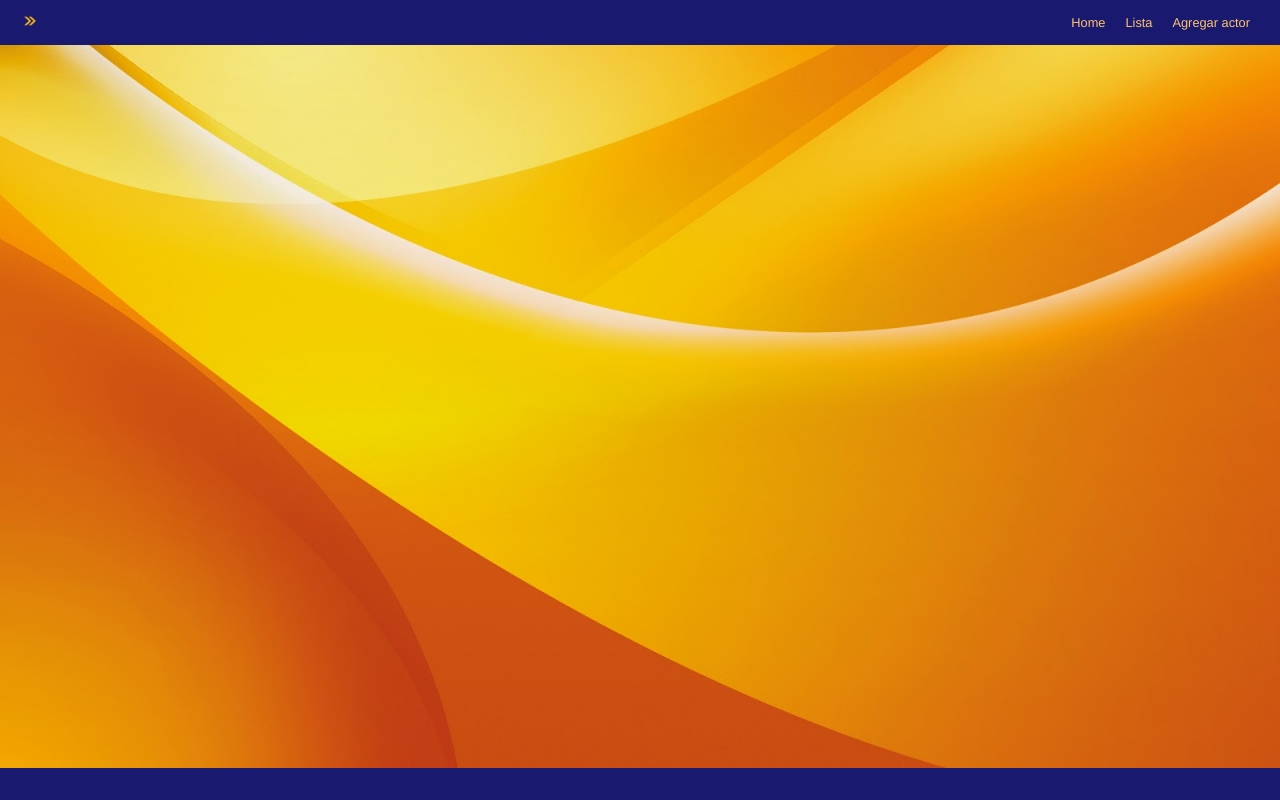
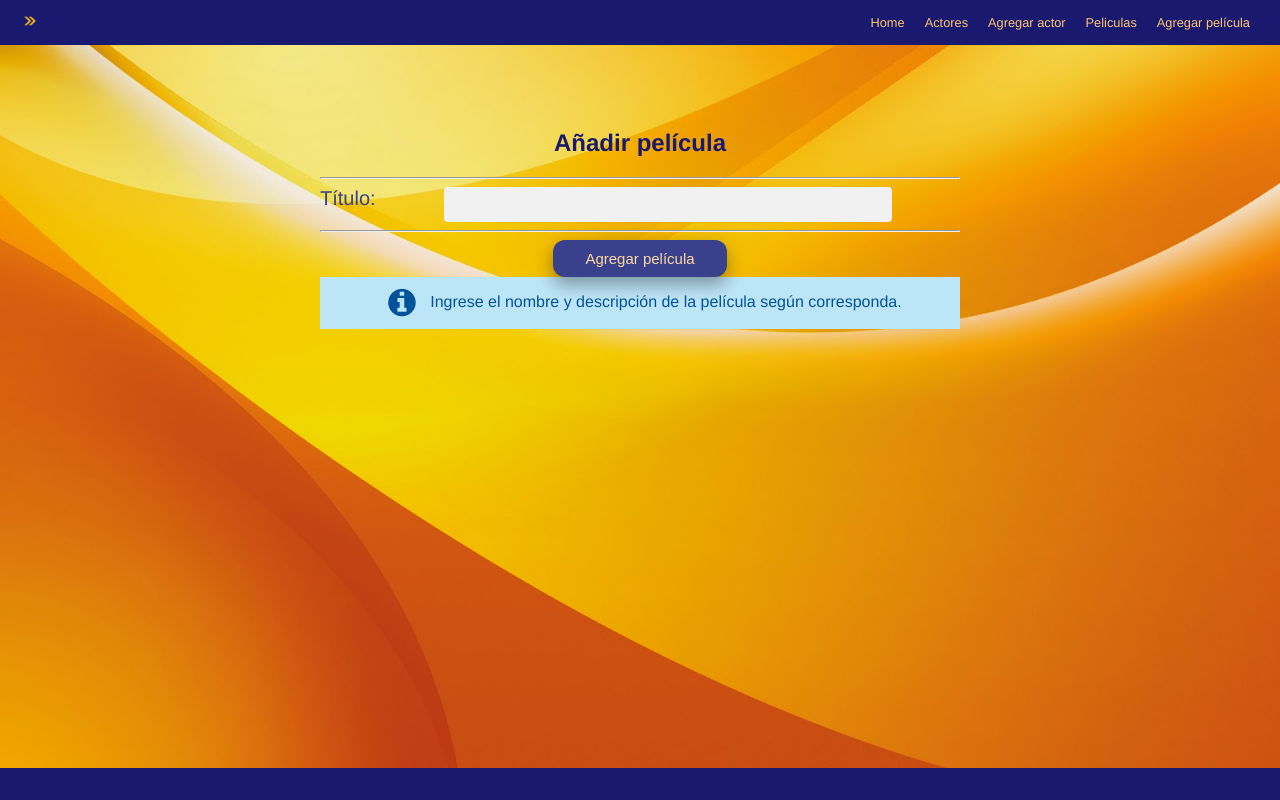
Before and after one commit to CrisEspinoza/Taller2, a Vue app in the folder Taller2-Front/plantilla-vue/: page /#/addMovie in a window 1280 px wide. Built offline with nearby package versions, Linux system fonts and the light colour scheme; the HTML template or start-up script is replaced by a standard one; what vue-resource would draw is missing.

Commit message:
Ver películas y añadir películas (ver películas realizado por Cristóbal)
ver películas realizado por Cristóbal

```diff
--- a/Taller2-Front/plantilla-vue/src/App.vue
+++ b/Taller2-Front/plantilla-vue/src/App.vue
@@ -7,8 +7,10 @@
       </div>
       <nav>
         <a href="#/">Home</a>
-        <a href="#/actors">Lista</a>
+        <a href="#/actors">Actores</a>
         <a href="#/addActors">Agregar actor</a>
+        <a href="#/viewMovies">Peliculas</a>
+        <a href="#/addMovie">Agregar película</a>
       </nav>
     </header>
 
--- /dev/null
+++ b/Taller2-Front/plantilla-vue/src/addMovie.vue
@@ -0,0 +1,75 @@
+<template>
+
+    <div class="center">
+        <h2>Añadir película</h2>
+        <hr></hr>
+        <form  @submit.prevent="sendData">
+            <label for="nombre">
+                Título:
+            </label>
+            <input id="nombre"  type="text" v-model="film.first_name"   required /><br>
+            <hr></hr>
+            <button type="submit" class="button"
+            >Agregar película</button>
+        </form>
+
+        <div class="isa_info">
+            <i class="fa fa-info-circle"></i>
+            Ingrese el nombre y descripción de la película según corresponda.
+        </div>
+
+        <div v-if="submitted">
+            <h2>¡Película añadida!</h2>
+            <div class="isa_success">
+                <i class="fa fa-check"></i>
+                La película ha sido añadida exitosamente.
+            </div>
+            <!--Añadir otro actor
+            <button class="button" v-on:click="refresh">Agregar otro actor</button>-->
+        </div>
+
+        <div v-if="error">
+            <h2>¡Error!</h2>
+            <div class="isa_error">
+                <i class="fa fa-times"></i>
+                No se pudo añadir la película.
+            </div>
+            <!--Añadir otro actor
+            <button class="button" v-on:click="refresh">Agregar otro actor</button>-->
+        </div>
+
+
+    </div>
+</template>
+
+
+<script>
+    export default {
+        data(){
+            //Datos objeto actor
+            return{
+                film:{
+                    first_name:''
+                },
+                submitted: false,
+                error:false
+            }
+        },
+
+        methods:{
+            //Metodo para agregar actores
+
+            sendData() {
+                console.log("llego aca");
+                this.$http.post('http://localhost:8081/films/create', this.film).then((response) => {
+                    this.film.first_name='';
+                    this.submitted=true;
+                    this.error=false;
+                }, (response) => {
+                    this.error=true;
+                });
+            }
+        },
+
+    }
+</script>
--- a/Taller2-Front/plantilla-vue/src/main.js
+++ b/Taller2-Front/plantilla-vue/src/main.js
@@ -3,6 +3,8 @@ import VueRouter from 'vue-router';
 import Index from './Index.vue';
 import Actors from './Actors.vue';
 import addActors from './addActors.vue';
+import addMovie from  './addMovie.vue';
+import viewMovies from './viewMovies.vue';
 import VueResource from 'vue-resource';
 require("./style.scss");
 
@@ -13,7 +15,9 @@ Vue.use(VueResource);
 const routes = [
   { path: '/index', alias: '/', component: Index},
   { path:'/actors', component: Actors},
-  { path:'/addActors', component: addActors}
+  { path:'/addActors', component: addActors},
+    { path: '/viewMovies', component: viewMovies},
+    { path: '/addMovie', component: addMovie}
 ]
 
 // Create the router instance and pass the `routes` option
--- /dev/null
+++ b/Taller2-Front/plantilla-vue/src/viewMovies.vue
@@ -0,0 +1,40 @@
+<template>
+    <div class="center">
+        <h2>{{title}}</h2>
+        <ul class = "movies-list">
+            <li v-for="u,i in movies">
+                    <img :src="'https://robohash.org/'+i+'?size=50x50'" />
+                    <span>{{u.firstName}}</span>
+            </li>
+        </ul>
+    </div>
+
+</template>
+
+<script>
+
+export default {
+      data(){
+        //Datos objeto peliculas
+        return{
+          title:'Lista peliculas',
+          movies: [],
+          submitted: false,
+          error:false
+        }
+      },
+
+      mounted:function(){
+        console.log('Index.vue');
+        this.$http.get('http://localhost:8081/films')
+            .then(response=>{
+                this.movies = response.body;
+                console.log('movies',this.movies)
+            }, response=>{
+               // error callback
+               console.log('Error cargando lista de peliculas');
+            })
+      }
+}
+
+</script>
```
